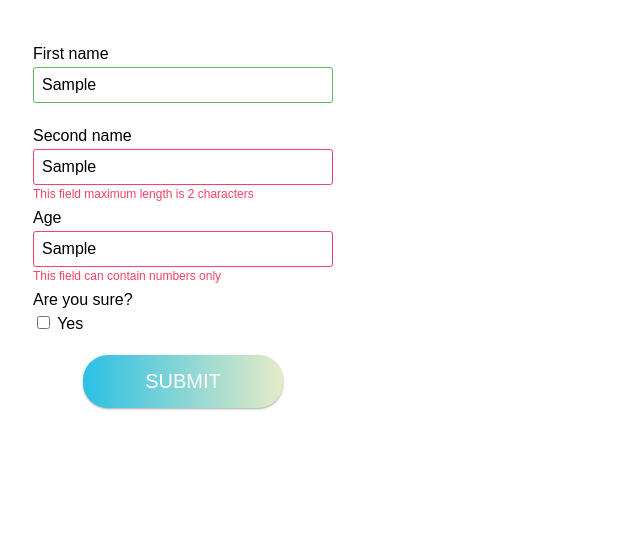
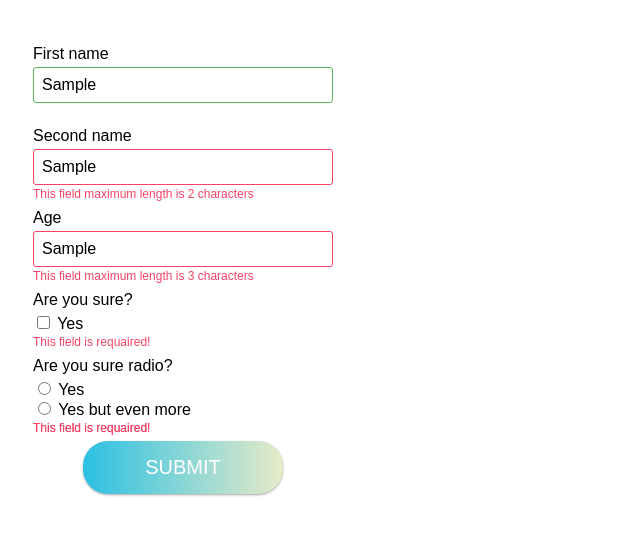
Before and after one commit to DStojecki/validat.js, a website with bundled scripts: page public/index.html in a window 1280 px wide. Both pictures are taken after typing "Sample", "Sample", "Sample" into the empty fields and a click on the button "SUBMIT". Shown: the whole page, without its empty margins (0-640 px from the left). Built offline with nearby package versions, Linux system fonts and the light colour scheme.

Commit message:
add radio and checkbox validation

```diff
--- a/public/index.html
+++ b/public/index.html
@@ -10,10 +10,10 @@
     <link rel="preconnect" href="https://fonts.gstatic.com" crossorigin>
 </head>
 <body>
-    <form id="myForm" class="validat-form">
+    <form class="validat-form">
         <div class="validat-form__group">
             <label for="">First name</label>
-            <input data-required  data-minlength="3" class="my-input">
+            <input data-required data-minlength="3" class="my-input">
         </div>
         <div class="validat-form__group">
             <label for="">Second name</label>
@@ -21,7 +21,7 @@
         </div>
         <div class="validat-form__group">
             <label for="">Age</label>
-            <input data-required data-numberonly class="my-input">
+            <input data-required data-numberonly data-maxlength="3" class="my-input">
         </div>
         <div class="validat-form__group">
             <label for="">Are you sure?</label>
@@ -30,6 +30,17 @@
                 <label for="">Yes</label>
             </div>
         </div>
+        <div class="validat-form__group">
+            <label for="">Are you sure radio?</label>
+            <div>
+                <input id="1" data-required type="radio" class="my-input" name="radioGroup" value="test1">
+                <label for="1">Yes</label>
+            </div>
+            <div>
+                <input id="2" data-required type="radio" class="my-input" name="radioGroup" value="test">
+                <label for="2">Yes but even more</label>
+            </div>
+        </div>
         <button class="validat-form__submit submit">Submit</button>
     </form>
     <script defer type="module" src="./app.js"></script>
--- a/resources/js/main.js
+++ b/resources/js/main.js
@@ -30,12 +30,10 @@ export class Validat {
                     input: input,
                     addValid: this.addValidClass,
                     parametr: parametr,
-
                 }
 
                 const result = this.validators.validate(settings)
 
-                // const result = eval(`this.validators.${validators[i].validat}(settings)`)
                 result ? '' : this._valid = result
 
                 if(!result) break
--- a/resources/js/validators.js
+++ b/resources/js/validators.js
@@ -19,10 +19,9 @@ export default class Validators {
     validate(settings) {
         const keyName = settings.object.name
         const value = settings.input.value
-        const parametr = settings.parametr
-        const errorMsg = this.generateErrorMsg(keyName, parametr)
+        const errorMsg = this.generateErrorMsg(keyName, settings)
 
-        if(this.preSets[keyName].validationFunction(value, parametr)){
+        if(this.preSets[keyName].validationFunction(value, settings)){
             this.addValidationMsg(settings.input, errorMsg)
 
             return false
@@ -33,7 +32,7 @@ export default class Validators {
         }
     }
 
-    generateErrorMsg(type, parametr) {
+    generateErrorMsg(type, settings) {
         let msg = ''
         switch(type) {
             case 'requaired':
@@ -41,11 +40,11 @@ export default class Validators {
                 break;
 
             case 'minLength':
-                msg = `This field minimum length is ${parametr} characters`
+                msg = `This field minimum length is ${settings.parametr} characters`
                 break;
 
             case 'maxLength':
-                msg = `This field maximum length is ${parametr} characters`
+                msg = `This field maximum length is ${settings.parametr} characters`
                 break;
 
             case 'number':
@@ -55,23 +54,37 @@ export default class Validators {
 
 
         return msg
-
     }
 
-    isEmpty(value) {
-        if(value == '') return true
+    isEmpty(value, settings) {
+        const input = settings.input
+        const inputType = input.getAttribute('type')
+
+        if(inputType == 'checkbox') {
+            if(input.checked == true) return false
+
+            return true
+        }else if(inputType == 'radio') {
+            const name = input.getAttribute('name')
+            const radios = [...document.querySelectorAll(`[name="${name}"]`)]
+
+            if(radios.some(radio => radio.checked)) return false
+            return true
+        }else {
+            if(value == '') return true
+
+            return false
+        }
+    }
+
+    isLowerMinLength(value, settings) {
+        if(value.length < Number(settings.parametr)) return true
 
         return false
     }
 
-    isLowerMinLength(value, minLength) {
-        if(value.length < Number(minLength)) return true
-
-        return false
-    }
-
-    isHigherMaxLength(value, maxLength) {
-        if(value.length > Number(maxLength)) return true
+    isHigherMaxLength(value, settings) {
+        if(value.length > Number(settings.parametr)) return true
 
         return false
     }
--- a/settings.json
+++ b/settings.json
@@ -2,23 +2,19 @@
     "settings": [
         {
             "name": "requaired",
-            "html":"data-required",
-            "validat":"validatRequaired"
+            "html":"data-required"
         },
         {
             "name": "minLength",
-            "html":"data-minlength",
-            "validat":"validatMinLength"
+            "html":"data-minlength"
         },
         {
             "name": "maxLength",
-            "html":"data-maxlength",
-            "validat":"validatMaxLength"
+            "html":"data-maxlength"
         },
         {
             "name": "number",
-            "html":"data-numberonly",
-            "validat":"validatNumber"
+            "html":"data-numberonly"
         }
     ]
 }
```
